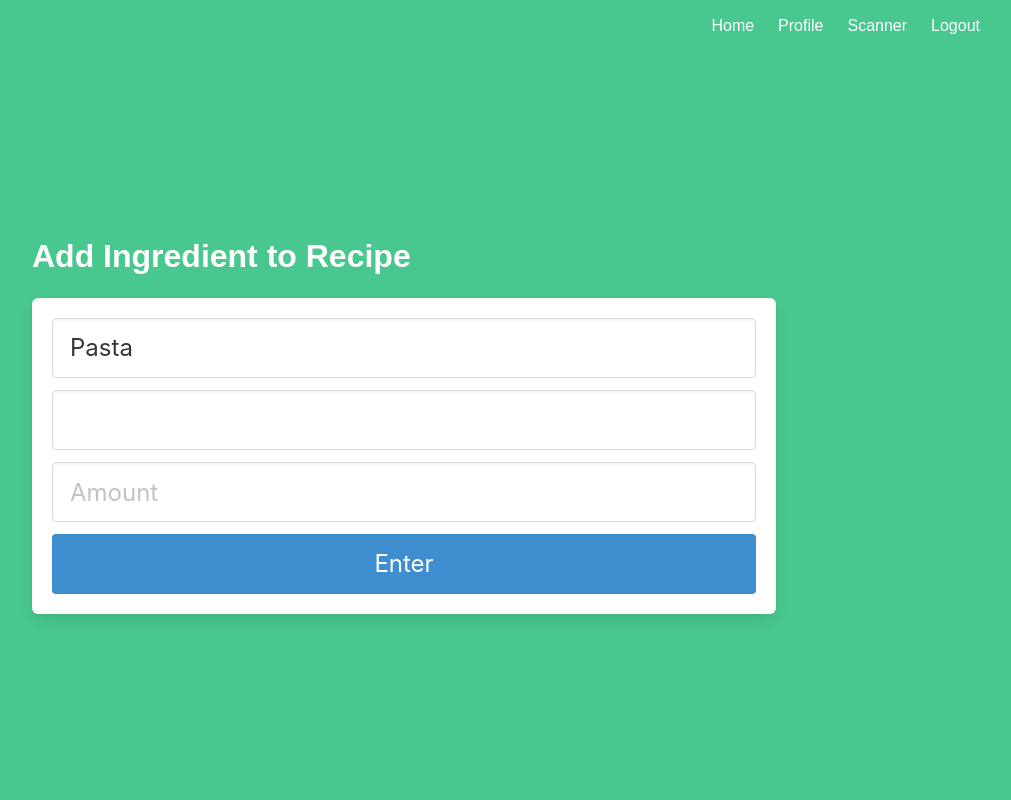
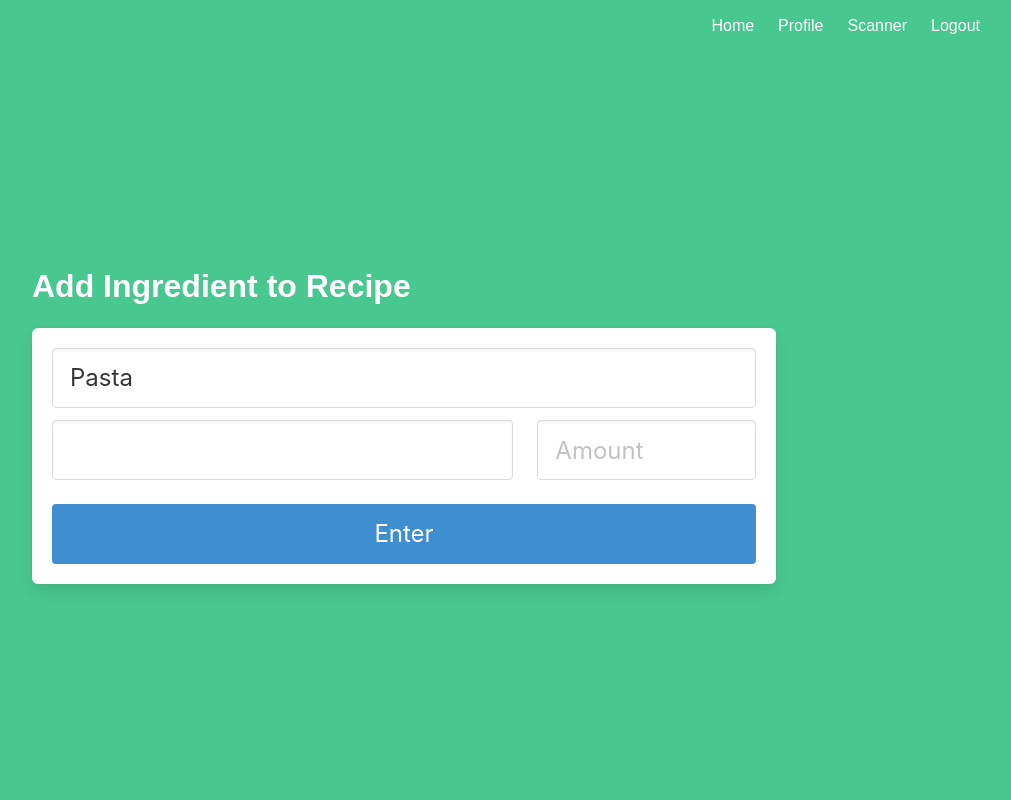
Before and after one commit to spagnuolo/progex, a Flask app: page /newIngredient in a window 1280 px wide. Shown: the whole page, without its empty margins (236-1247 px from the left). Run offline with Flask 2, Linux system fonts and the light colour scheme; a user stored in the database is signed in; data comes from the database, SQL or seed files in the repository; lists and menus that the app fills with data are empty; some libraries are stand-ins or nearby versions.

Commit message:
amount next to ingredient

```diff
--- a/src/templates/newIngredient.html
+++ b/src/templates/newIngredient.html
@@ -14,18 +14,15 @@
         </div>
       </div>
 
-      <div class="field">
-        <div class="control">
+      <div class="tile is-ancestor">
+        <div class="tile is-parent">
           <select class="input is-large" name="product_id">
             {% for product in products: %}
             <option value="{{ product[0] }}">{{ product[1] }}</option>
             {% endfor %}
           </select>
         </div>
-      </div>
-
-      <div class="field">
-        <div class="control">
+        <div class="tile is-parent is-4">
           <input required
             class="input is-large"
             type="value"
@@ -34,7 +31,6 @@
           />
         </div>
       </div>
-
       <button class="button is-block is-info is-large is-fullwidth">
         Enter
       </button>
```
Also changed, not shown: src/templates/newRecipe.html (+4 -4 lines).
